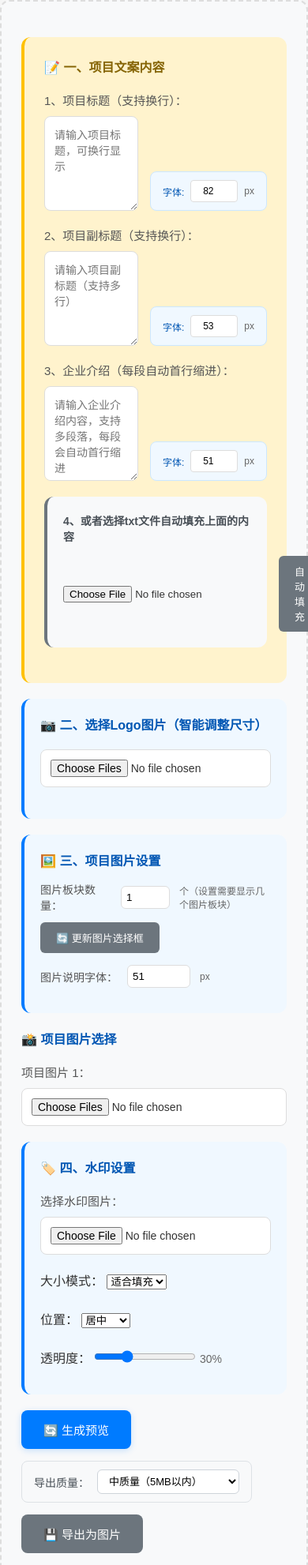
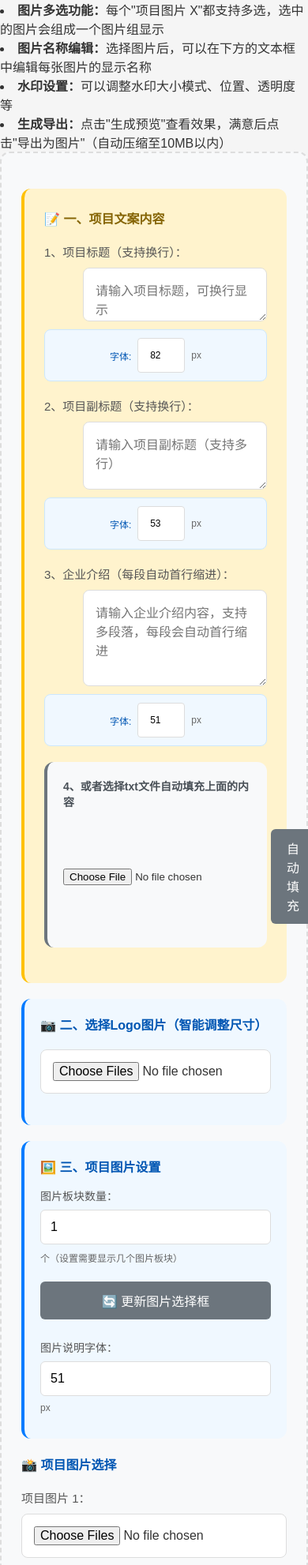
Before and after one commit to qiling-817/PAALER-Project_showcase, a plain HTML site: page index.html in a window 390 px wide. Shown: the top 1982 px of the page at 79% size. Drawn offline with nearby package versions, Linux system fonts and the light colour scheme.

Commit message:
Add files via upload

```diff
--- a/index.html
+++ b/index.html
@@ -1,3 +1,9 @@
+<li><strong>图片多选功能：</strong>每个"项目图片 X"都支持多选，选中的图片会组成一个图片组显示</li>
+<li><strong>图片名称编辑：</strong>选择图片后，可以在下方的文本框中编辑每张图片的显示名称</li>
+<li><strong>水印设置：</strong>可以调整水印大小模式、位置、透明度等</li>
+<li><strong>生成导出：</strong>点击"生成预览"查看效果，满意后点击"导出为图片"（自动压缩至10MB以内）</li>
+</ul>
+</div>
 
 <!-- 文件选择控制区域 -->
 <div class="file-controls">
@@ -860,7 +866,7 @@
             watermarkImg.src = watermark.src;
         }
 
-        // 导出为图片（带可调节压缩）
+        // 导出为图片（带可调节压缩，固定1080px宽度）
         async function exportAsImage() {
             const exportBtn = document.getElementById('exportBtn');
             const exportStatus = document.getElementById('exportStatus');
@@ -885,23 +891,41 @@
             exportStatus.textContent = `正在生成图片（目标大小：${maxSizeMB}MB以内）...`;
 
             try {
+                // 固定宽度为1080px，高度按比例计算
+                const fixedWidth = 1080;
+                const contentAspectRatio = mainContent.scrollHeight / mainContent.scrollWidth;
+                const fixedHeight = Math.round(fixedWidth * contentAspectRatio);
+
                 const options = {
-                    scale: 2,
+                    scale: 1, // 使用scale 1，通过width和height控制尺寸
                     useCORS: true,
                     allowTaint: false,
                     backgroundColor: '#ffffff',
-                    width: mainContent.scrollWidth,
-                    height: mainContent.scrollHeight,
+                    width: fixedWidth,
+                    height: fixedHeight,
                     scrollX: 0,
                     scrollY: 0
                 };
 
                 const canvas = await html2canvas(mainContent, options);
-                const compressedDataUrl = compressImage(canvas, maxSize);
+
+                // 如果生成的canvas宽度不是1080，进行调整
+                let finalCanvas = canvas;
+                if (canvas.width !== fixedWidth) {
+                    const tempCanvas = document.createElement('canvas');
+                    const tempCtx = tempCanvas.getContext('2d');
+                    tempCanvas.width = fixedWidth;
+                    tempCanvas.height = fixedHeight;
+
+                    // 将原canvas内容绘制到固定尺寸的canvas上
+                    tempCtx.drawImage(canvas, 0, 0, fixedWidth, fixedHeight);
+                    finalCanvas = tempCanvas;
+                }
+
+                const compressedDataUrl = compressImage(finalCanvas, maxSize);
 
                 // 获取项目标题作为文件名
                 const projectTitle = projectData.title || '项目展示';
-                // 清理文件名，移除特殊字符
                 const cleanTitle = projectTitle.replace(/[<>:"/\\|?*\n\r]/g, '').trim();
                 const qualityLabel = qualitySelect.options[qualitySelect.selectedIndex].text.split('（')[0];
 
@@ -917,7 +941,7 @@
                 const fileSizeMB = (fileSizeKB / 1024).toFixed(2);
 
                 exportStatus.className = 'export-status success';
-                exportStatus.textContent = `图片导出成功！实际文件大小: ${fileSizeMB}MB`;
+                exportStatus.textContent = `图片导出成功！尺寸: ${fixedWidth}x${fixedHeight}px，文件大小: ${fileSizeMB}MB`;
 
                 setTimeout(() => {
                     exportStatus.style.display = 'none';
@@ -1734,10 +1758,120 @@
             padding: 2px;
         }
 
-        .drag-handle:hover {
-            color: #666;
+        /* 移动端优化 */
+        @media (max-width: 768px) {
+            .container {
+                padding: 10px;
+            }
+
+            .file-input-group input[type="file"],
+            .file-input-group input[type="text"],
+            .file-input-group textarea,
+            .file-input-group input[type="number"] {
+                padding: 15px;
+                font-size: 16px;
+                min-height: 44px;
+            }
+
+            .refresh-btn, .export-btn {
+                padding: 16px 24px;
+                font-size: 16px;
+                min-height: 48px;
+                width: 100%;
+                margin: 5px 0;
+            }
+
+            .button-group {
+                flex-direction: column;
+                width: 100%;
+            }
+
+            .export-options {
+                width: 100%;
+                justify-content: center;
+                padding: 15px;
+            }
+
+            .export-options select {
+                padding: 12px;
+                font-size: 16px;
+                min-height: 44px;
+                flex: 1;
+            }
+
+            .export-options input[type="number"] {
+                padding: 12px;
+                font-size: 16px;
+                min-height: 44px;
+                width: 100px;
+            }
+
+            .auto-fill-btn {
+                padding: 12px 20px;
+                font-size: 16px;
+                min-height: 44px;
+                width: 100%;
+                margin: 10px 0;
+            }
+
+            .watermark-control-row {
+                flex-direction: column;
+                gap: 15px;
+            }
+
+            .control-group {
+                width: 100%;
+                justify-content: space-between;
+            }
+
+            .control-group select,
+            .control-group input {
+                padding: 12px;
+                font-size: 16px;
+                min-height: 44px;
+            }
+
+            .font-size-item {
+                flex-direction: column;
+                align-items: flex-start;
+                gap: 8px;
+            }
+
+            .font-size-item input[type="number"] {
+                width: 100%;
+                padding: 12px;
+                font-size: 16px;
+                min-height: 44px;
+            }
+
+            .input-with-font-size {
+                flex-direction: column;
+                gap: 10px;
+            }
+
+            .font-size-control {
+                width: 100%;
+                justify-content: center;
+            }
+
+            .font-size-control input[type="number"] {
+                width: 80px;
+                padding: 12px;
+                font-size: 16px;
+                min-height: 44px;
+            }
         }
 
 </style>
 </head>
 <body>
+<div class="container">
+<!-- 使用说明 -->
+<div class="instructions">
+<h3>使用说明</h3>
+<ul>
+<li><strong>推荐操作顺序：</strong>按一、二、三、四的顺序依次完成设置</li>
+<li><strong>文案输入：</strong>优先使用手动输入，也可以选择txt文件自动填充。标题和副标题支持换行显示</li>
+<li><strong>字体设置：</strong>每个输入框右侧都有对应的字体大小设置</li>
+<li><strong>图片板块设置：</strong>输入需要的板块数量后，点击"更新图片选择框"生成对应数量的选择框</li>
+<li><strong>图片多选功能：</strong>每个"项目图片 X"都支持多选，选
```
